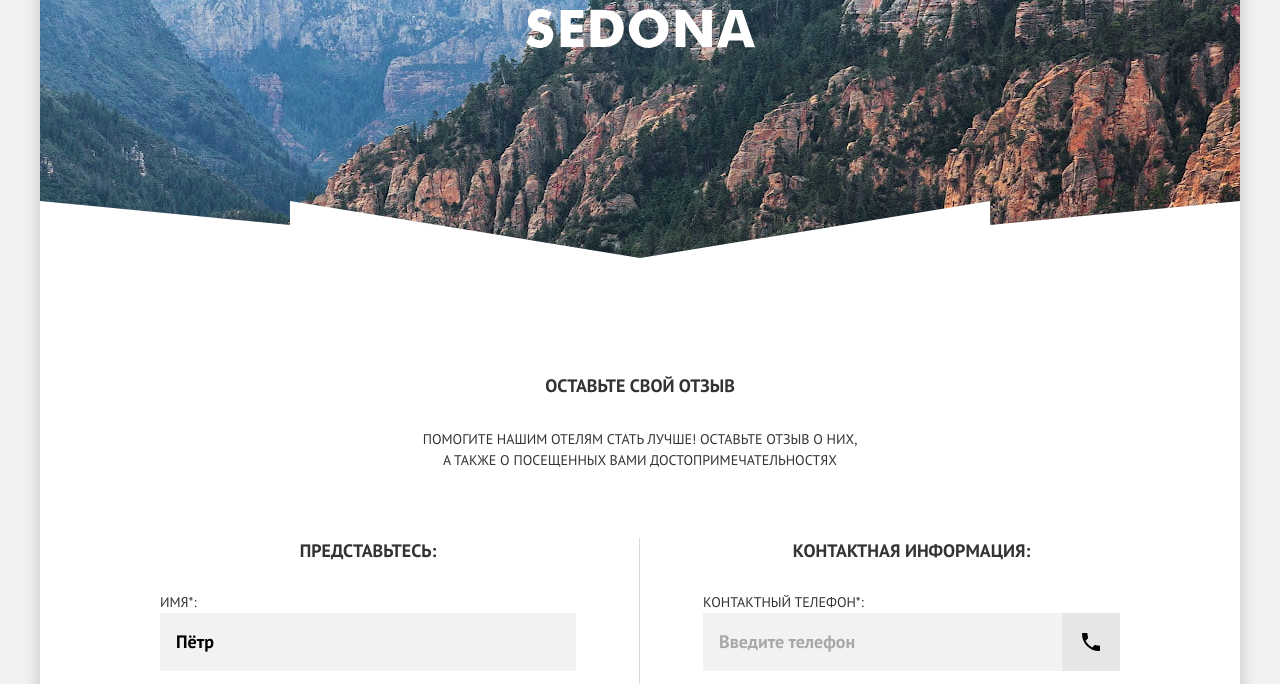
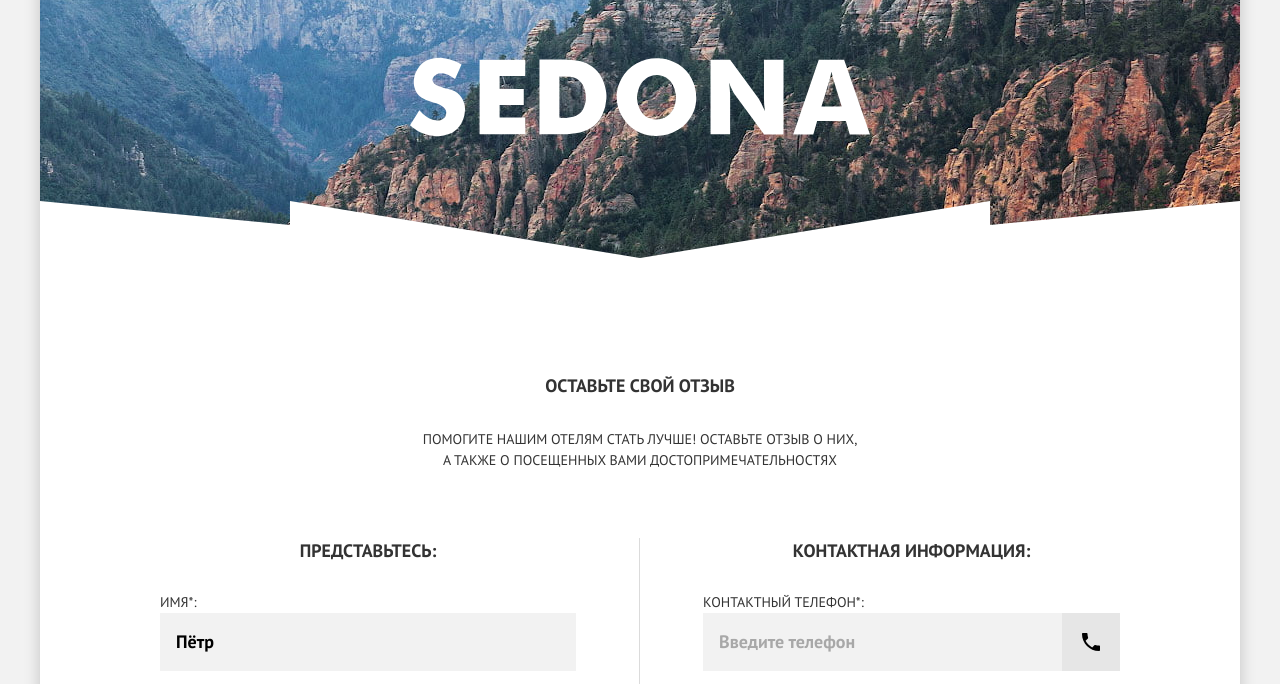
Before and after one commit to htmlacademy-adaptive/635891-sedona-26, a website: page source/form.html in a window 1280 px wide. Shown: the part 99-783 px from the top of the page. Drawn offline with nearby package versions, Linux system fonts and the light colour scheme; files that its build step writes are made by us from their sources.

Commit message:
Изменяет размеры hero-текста для всех разрешений

```diff
--- a/source/less/blocks/hero.less
+++ b/source/less/blocks/hero.less
@@ -51,6 +51,17 @@
   .hero--size-s {
     height: 290px;
     background-position: 50% -228px;
+    padding-top: 95px;
+  }
+
+  .hero__text--size-m {
+    width: 460px;
+    height: 350px;
+  }
+
+  .hero__text--size-s {
+    width: 460px;
+    height: 80px;
   }
 
   .hero::before {
@@ -66,6 +77,7 @@
   .hero--size-s {
     height: 301px;
     background-position: 50% -217px;
+    padding-top: 100px;
   }
 
   .hero::before {
```
